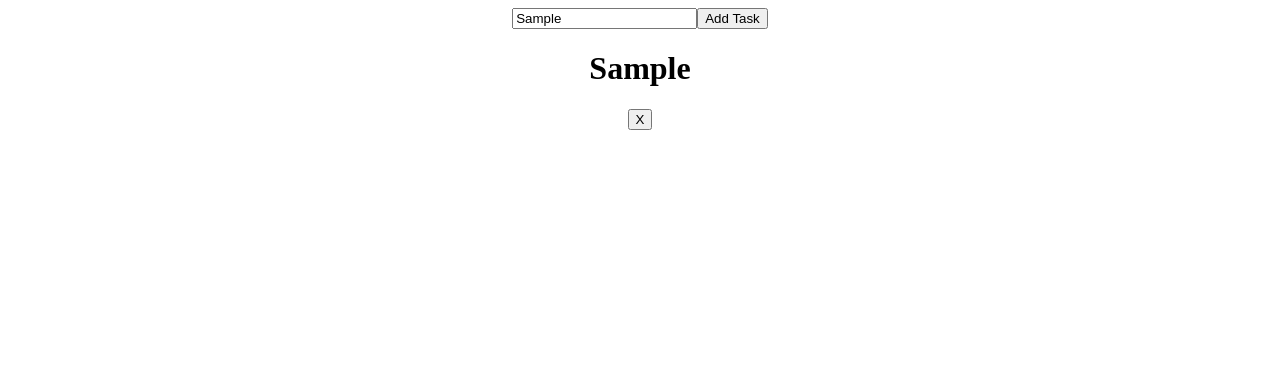
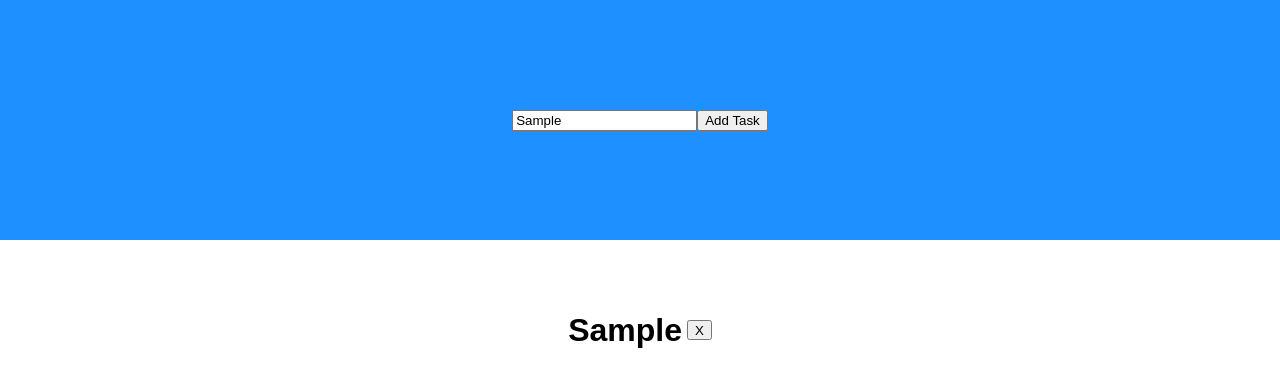
Before and after one commit to mangala-karunarathne/React-Refresh, a React (Create React App) app: page / in a window 1280 px wide. Both pictures are taken after typing "Sample" into the empty fields and a click on the button "Add Task". Shown: the top 386 px of the page. Built offline with nearby package versions, Linux system fonts and the light colour scheme.

Commit message:
CHG | Task as Seperate Component

```diff
--- a/src/App.css
+++ b/src/App.css
@@ -1,42 +1,47 @@
 .App {
+  display: flex;
+  align-items: center;
+  flex-direction: column;
+  width: 100vw;
+  font-family: Arial, Helvetica, sans-serif;
+}
+
+body {
+  margin: 0;
+  padding: 0;
+}
+
+.addTask {
+  height: 30vh;
+  background-color: dodgerblue;
+  width: 100%;
+  display: flex;
+  justify-content: center;
+  align-items: center;
+}
+
+.list {
+  height: auto;
+  width: 100%;
+  display: flex;
+  align-items: center;
+  padding-top: 50px;
+  flex-direction: column;
+}
+
+.task {
+  width: 500px;
+  height: 50px;
+  display: flex;
+  margin: 15px;
+  display: flex;
+  align-items: center;
+  justify-content: center;
+}
+
+.task button {
+  width: auto;
+  height: 20px;
+  margin-left: 5px;
   text-align: center;
 }
-
-.App-logo {
-  height: 40vmin;
-  pointer-events: none;
-}
-
-@media (prefers-reduced-motion: no-preference) {
-  .App-logo {
-    animation: App-logo-spin infinite 20s linear;
-  }
-}
-
-.App-header {
-  background-color: #282c34;
-  min-height: 100vh;
-  display: flex;
-  flex-direction: column;
-  align-items: center;
-  justify-content: center;
-  font-size: calc(10px + 2vmin);
-  color: white;
-}
-
-.App-link {
-  color: #61dafb;
-}
-
-@keyframes App-logo-spin {
-  from {
-    transform: rotate(0deg);
-  }
-  to {
-    transform: rotate(360deg);
-  }
-}
-
-.name {
-  color: blueviolet;
-}
--- a/src/App.js
+++ b/src/App.js
@@ -1,5 +1,6 @@
 import "./App.css";
 import { useState } from "react";
+import Task from "./Task";
 
 function App() {
   const [todoList, setTodoList] = useState([]);
@@ -31,10 +32,12 @@
       <div className="list">
         {todoList.map((task) => {
           return (
-            <div>
-              <h1>{task.taskName}</h1>
-              <button onClick={() => deleteTask(task.id)}> X </button>
-            </div>
+            <Task
+              // key={task.id}
+              taskName={task.taskName}
+              id={task.id}
+              deleteTask={deleteTask}
+            />
           );
         })}
       </div>
--- /dev/null
+++ b/src/Task.js
@@ -0,0 +1,10 @@
+const Task = (props) => {
+  return (
+    <div className="task">
+      <h1>{props.taskName}</h1>
+      <button onClick={() => props.deleteTask(props.id)}> X </button>
+    </div>
+  );
+};
+
+export default Task;
```
